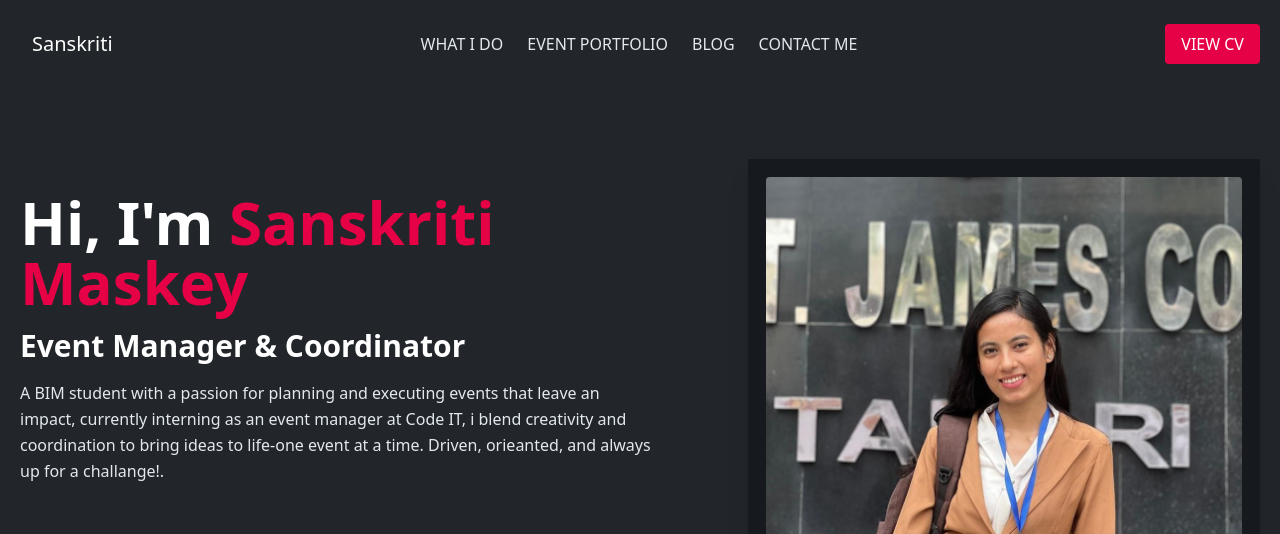
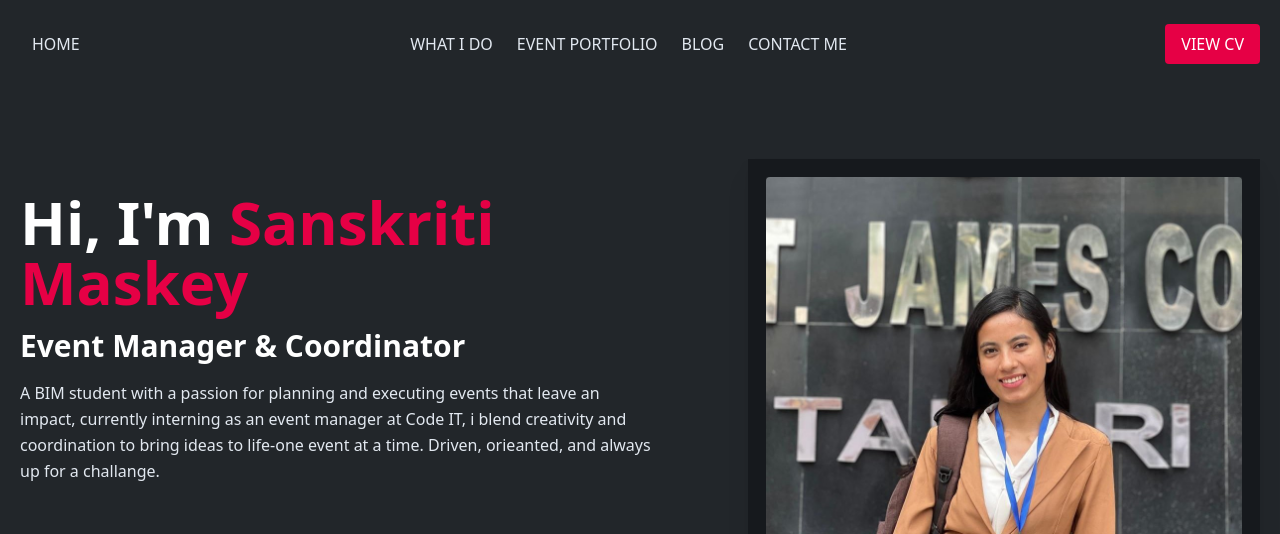
Before and after one commit to sanskritimaskey/SansPortfolio, a website: page index.html in a window 1280 px wide. Shown: the top 534 px of the page. Drawn offline with nearby package versions, Linux system fonts and the light colour scheme.

Commit message:
MinorChanges

```diff
--- a/index.html
+++ b/index.html
@@ -26,8 +26,8 @@
 <body>
     <!-- Navbar Start -->
     <nav class="flex flex-wrap items-center justify-between p-5 bg-secondary-500">
-        <a class="flex title-font font-medium items-center text-white mb-4 md:mb-0">
-            <span class="ml-3 text-xl">Sanskriti</span>
+        <a href="index.html" class="block md:inline-block text-slate-200 hover:text-primary-500 px-3 py-3 border-b-2 border-primary-500 md:border-none uppercase">
+            Home</span>
         </a>
         <div class="flex md:hidden">
             <button id="hamburger">
@@ -74,7 +74,7 @@
                 <p class="mb-8 leading-relaxed text-slate-200">A BIM student with a passion for planning and executing
                     events that leave an impact, currently interning as an event manager at Code IT, i blend creativity
                     and coordination to bring ideas to life-one event at a time. Driven, orieanted, and always up for a
-                    challange!.</p>
+                    challange.</p>
                 <div class="flex justify-center my-6">
                     <a href="https://www.linkedin.com/in/sanskriti-maskey-524329315/" target="_blank"
                         rel="noopener noreferrer">
```
